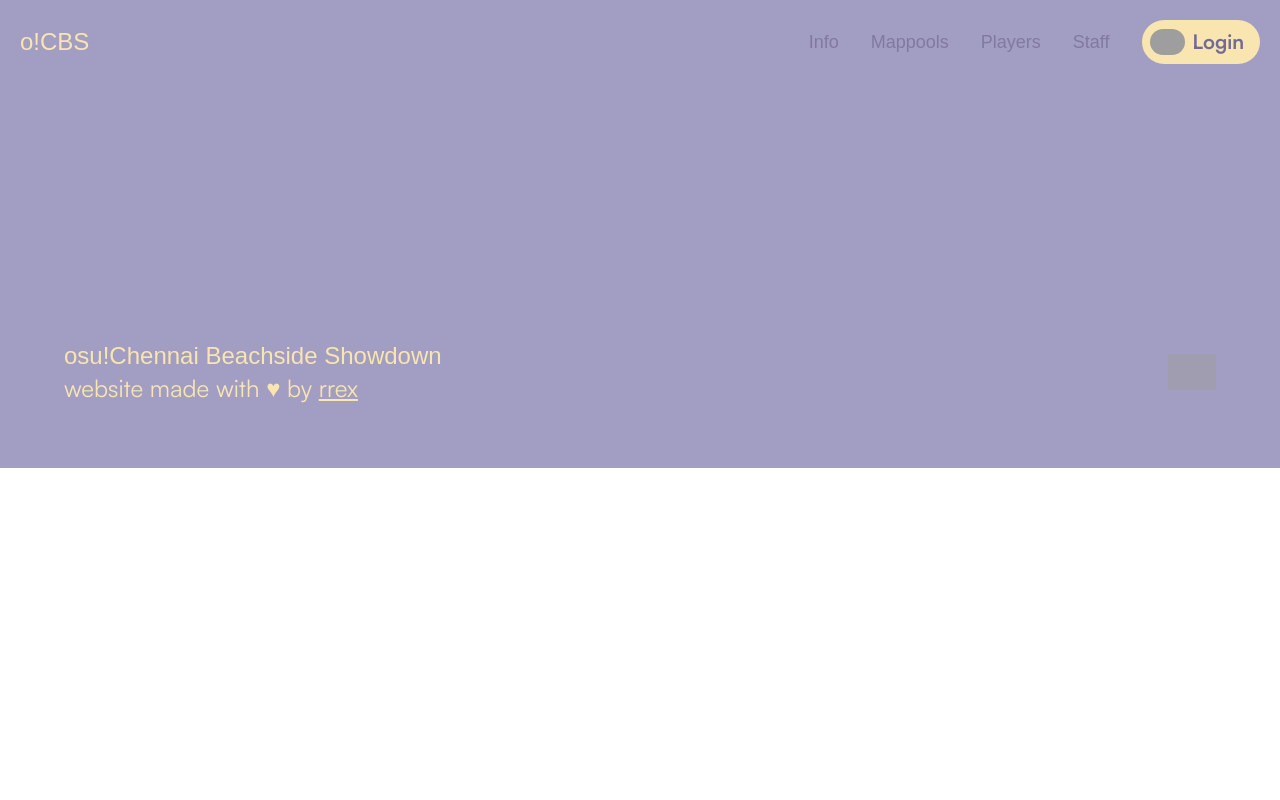
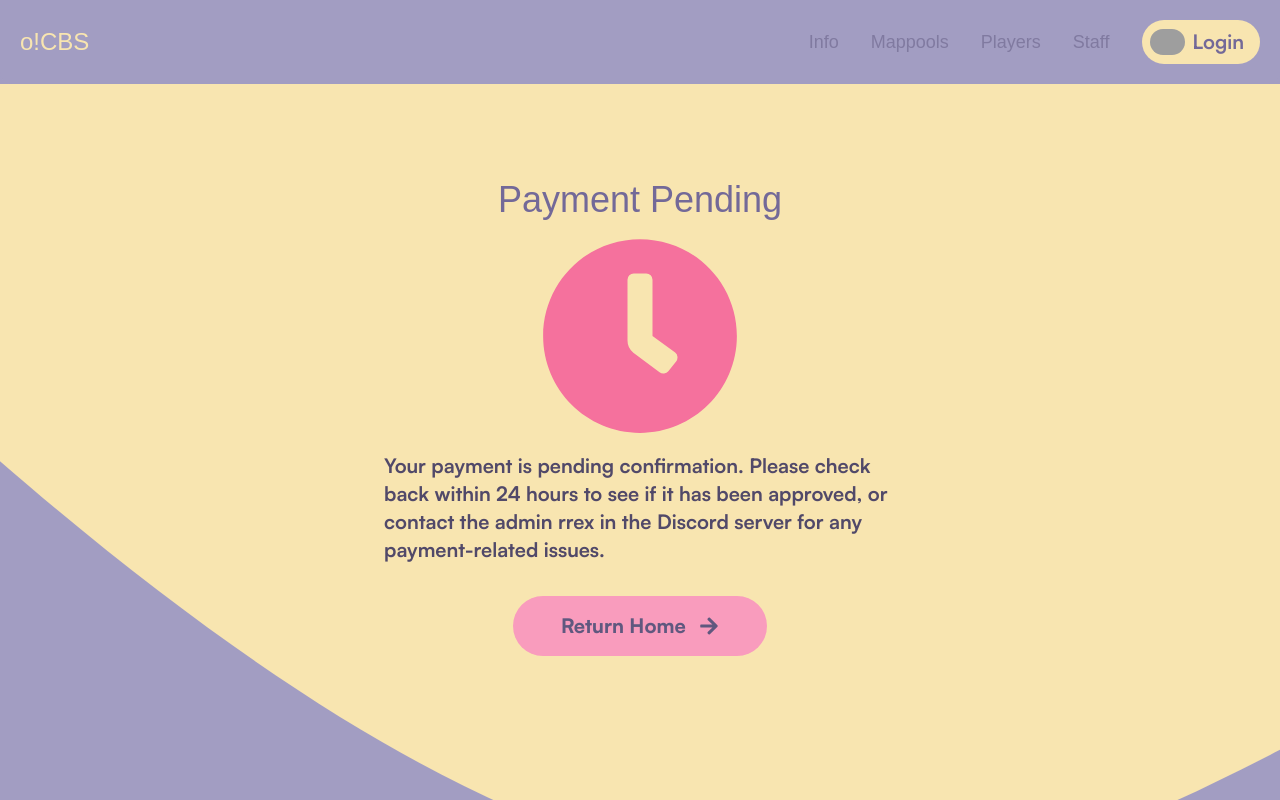
Before and after one commit to rrex971/ocbs-website, a React (Vite) app: page /register/payment/confirmation in a window 1280 px wide. Shown: the top 800 px of the page. Built offline with nearby package versions, Linux system fonts and the light colour scheme; no server answers; grey boxes are pictures that could not be loaded; a web font is replaced by a local one.

Commit message:
implement functional payment flow (path validation required WIP)

```diff
--- a/src/App.jsx
+++ b/src/App.jsx
@@ -11,6 +11,8 @@ import Register from './screens/Register';
 import Login from './screens/Login';
 import Players from './screens/Players';
 import Payment from './screens/Payment';
+import PaymentConfirmation from './screens/PaymentConfirmation';
+import NotFound from './screens/NotFound';
 
 const App = () => {
   return (
@@ -24,8 +26,10 @@ const App = () => {
           <Route path="/staff" element={<Staff />} />
           <Route path="/register" element={<Register />} />
           <Route path="/register/payment" element={<Payment />} />
+          <Route path="/register/payment/confirmation" element={<PaymentConfirmation />} />
           <Route path="/players" element={<Players />} />
           <Route path="/login" element={<Login />} />
+          <Route path="*" element={<NotFound />} />
         </Routes>
         <Footer />
       </div>
--- /dev/null
+++ b/src/screens/NotFound.jsx
@@ -0,0 +1,15 @@
+import React from "react";
+
+const NotFound = () => {
+    return (
+        <div className='h-screen text-4xl'>
+            <div className="flex flex-col justify-center font-head items-center h-1/2 pt-24 space-y-10">
+                <h1 className="text-8xl text-logan-800">404</h1>
+                <h2 className="text-4xl text-logan-600">Page Not Found</h2>
+                <h6 className="text-2xl font-body font-extrabold text-logan-700">Maybe you got lost? Click <a href="/" className="text-carnation-pink-300 hover:text-carnation-pink-50 underline transition-colors duration-300">here</a> to go back to the homepage.</h6>
+            </div>
+        </div>
+    );
+};
+
+export default NotFound;
--- a/src/screens/Payment.jsx
+++ b/src/screens/Payment.jsx
@@ -17,9 +17,7 @@ const Payment = () => {
             <div className="flex justify-center items-center space-x-2 md:space-x-4 m-16">
                 <img src="../UPI.png" className="" alt="UPI QRCode" width='300' />
             </div>
-            <RegisterButton message="Continue " path="/"/> // TODO: navigate to payment confirmation status page.
-
-
+            <RegisterButton message="Continue " path="confirmation"/>
     </div>
 )};
 
--- /dev/null
+++ b/src/screens/PaymentConfirmation.jsx
@@ -0,0 +1,45 @@
+import React from "react";
+import RegisterButton from "../components/RegisterButton";
+import { useEffect, useState } from "react";
+import { FaCheckCircle, FaClock } from "react-icons/fa";
+
+const PaymentConfirmation = () => {
+    const [paymentStatus, setPaymentStatus] = useState(false);
+
+    useEffect(() => {
+        const fetchPaymentStatus = async () => {
+            const userId = localStorage.getItem('userId');
+            try {
+                const response = await fetch(`https://ocbs.rrex.cc/api/paymentStatus?userId=${userId}`);
+                const result = await response.json();
+                if (response.ok) {
+                    console.log('Payment status:', result);
+                    setPaymentStatus(result);
+                } else {
+                    console.error('Failed to fetch payment status:', response.statusText);
+                }
+            } catch (error) {
+                console.error('Error fetching payment status:', error);
+            }
+        };
+
+        fetchPaymentStatus();
+    }, []);
+
+    return (
+        <div className="register-info bg-register-bg bg-left-top bg-cover md:h-screen">
+            <div className="flex justify-center items-center pt-24 space-x-8 font-head text-4xl text-logan-700">
+                {paymentStatus ? "Payment Confirmed" : "Payment Pending"}
+            </div>
+            <div className="flex justify-center font-body text-xl font-bold items-center space-x-2 md:space-x-4 m-4">
+                {paymentStatus ? <FaCheckCircle size={200} className="text-logan-500"/> : <FaClock size={200} className="text-carnation-pink-400"/>}
+            </div>
+            <div className="flex justify-center font-body text-xl font-bold items-center mx-96 space-x-2 md:space-x-4 m-4">
+                {paymentStatus ? "Your payment has been confirmed. Thanks for registering!" : "Your payment is pending confirmation. Please check back within 24 hours to see if it has been approved, or contact the admin rrex in the Discord server for any payment-related issues."}
+            </div>
+            <RegisterButton message="Return Home " path="/"/>
+        </div>
+    );
+};
+
+export default PaymentConfirmation;
```
